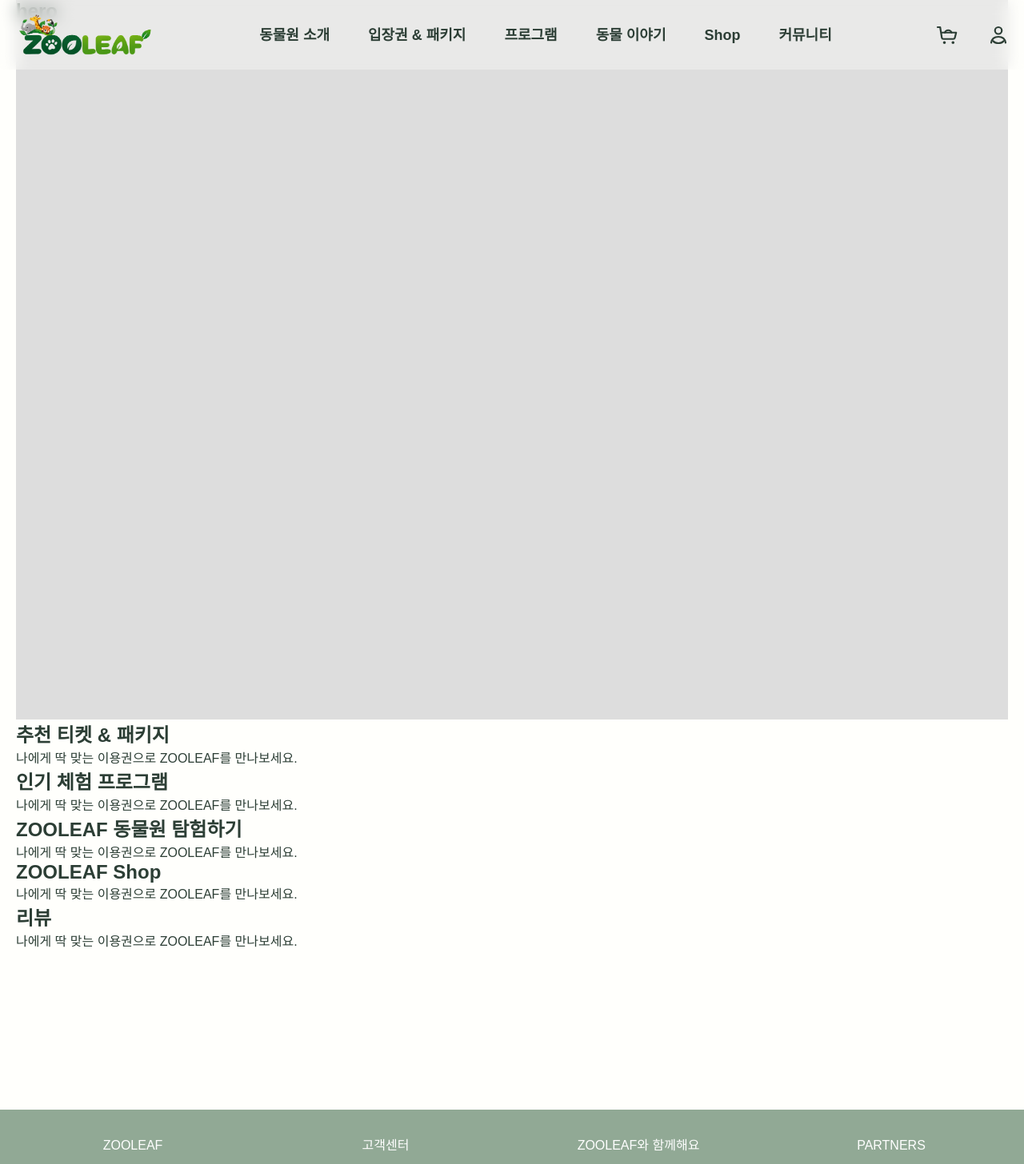
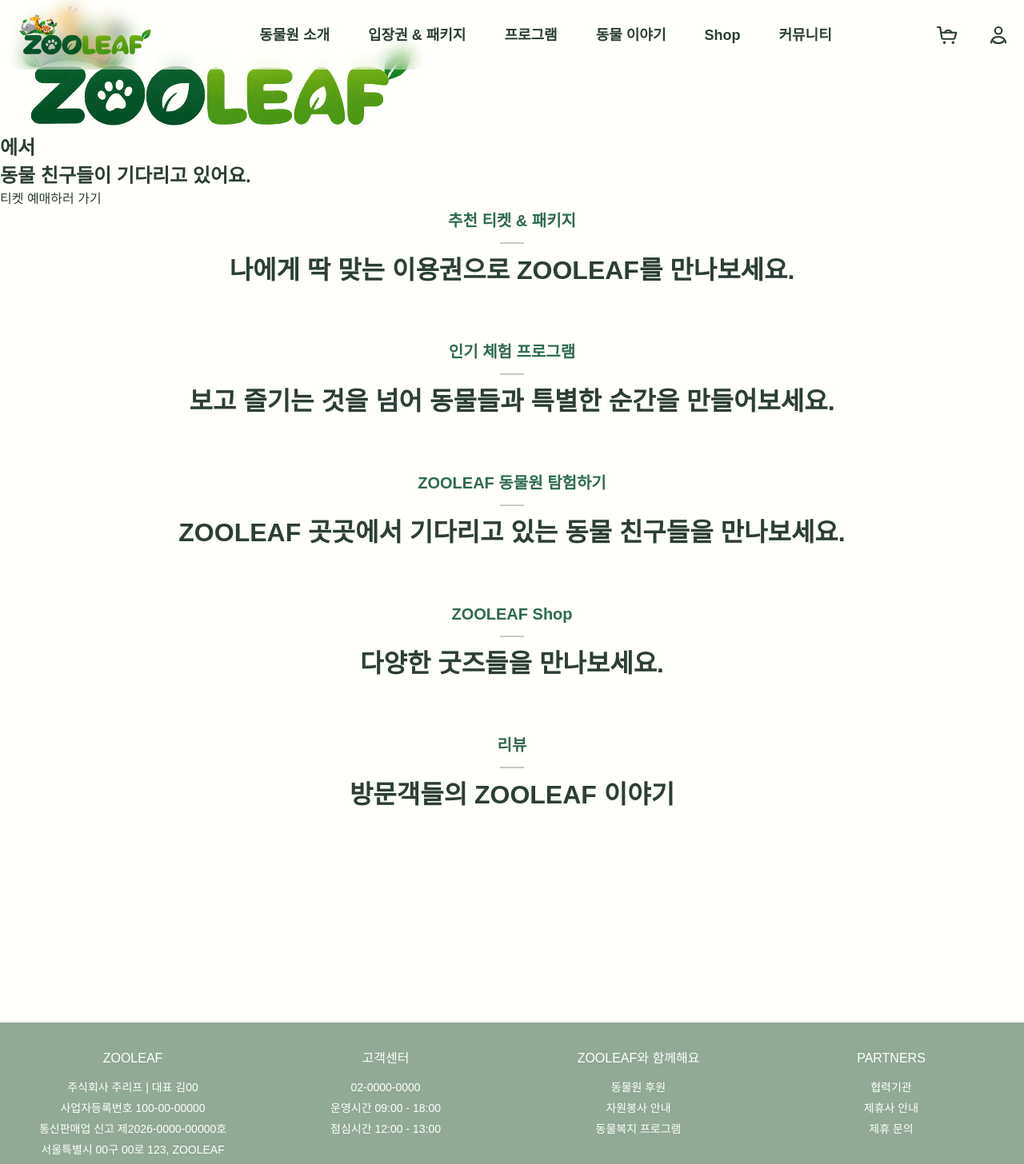
Before and after one commit to dhwmgl12-ux/zooleaf, a React (Vite) app: page / in a window 1280 px wide. Shown: the top 1456 px of the page at 80% size. Built offline with nearby package versions, Linux system fonts and the light colour scheme; no server answers; a web font is replaced by a local one.

Commit message:
feat: 메인 hero 영역 수정 및 추가

```diff
--- a/src/components/layout/Layout.jsx
+++ b/src/components/layout/Layout.jsx
@@ -20,9 +20,13 @@ export default function Layout() {
       <Header />
 
       <LayoutContainer $isMainPage={isMainPage} $isAboutPage={isAboutPage} $hasBreadcrumb={hasBreadcrumb}>
-        <ContentContainer>
+        {isMainPage ? (
           <Outlet />
-        </ContentContainer>
+        ) : (
+          <ContentContainer>
+            <Outlet />
+          </ContentContainer>
+        )}
       </LayoutContainer>
 
       <Footer />
--- /dev/null
+++ b/src/components/main/MainHero.jsx
@@ -0,0 +1,47 @@
+import { Link } from "react-router-dom";
+import { useEffect, useState } from "react";
+
+import { MainHeroContainer } from "./MainHero.styles";
+import zooleafLogo from '../../assets/images/zooleaf-logo-2.webp'
+import {theme} from '../../styles/variables'
+
+export default function MainHero() {
+  const [isMobile, setIsMobile] = useState(() =>
+    window.matchMedia("(max-width: ${theme.layout.tablet})").matches
+  );
+
+  useEffect(() => {
+    const media = window.matchMedia("(max-width: ${theme.layout.tablet})");
+    const hanleChange = (event) => setIsMobile(event.matches);
+
+    media.addEventListener("change", hanleChange);
+    return () => media.removeEventListener("change", hanleChange);
+  }, []);
+
+  const videoId = isMobile ? "Wsy--WXw7ZI" : "joy7jWQkBE4";
+
+  return (
+    <MainHeroContainer data-header-hero>
+      {/* <iframe
+        key={videoId}
+        className="hero-video"
+        src={`https://www.youtube.com/embed/${videoId}?autoplay=1&mute=1&loop=1&playlist=${videoId}&playsinline=1`}
+        title="ZOOLEAF 소개 영상"
+        allow="autoplay; encrypted-media; picture-in-picture"
+        allowFullScreen
+
+      /> */}
+      <div>
+        <h2>
+          <span><img src={zooleafLogo} alt="ZOOLEAF" /></span>에서
+          <br />
+          동물 친구들이 기다리고 있어요.
+        </h2>
+
+        <Link to="/products">
+          티켓 예매하러 가기
+        </Link>
+      </div>
+    </MainHeroContainer>
+  );
+}
--- /dev/null
+++ b/src/components/main/MainHero.styles.js
@@ -0,0 +1,19 @@
+import styled from '@emotion/styled';
+import {theme} from '../../styles/variables'
+
+export const MainHeroContainer = styled.div`
+  width: 100%;
+
+  .hero-video {
+    display: block;
+    width: 100%;
+    aspect-ratio: 16 / 9;
+    border: 0;
+  }
+
+  @media (max-width: 767px) {
+    .hero-video {
+      aspect-ratio: 9 / 16;
+    }
+  }
+`
--- a/src/pages/MainPage.jsx
+++ b/src/pages/MainPage.jsx
@@ -1,46 +1,24 @@
+import MainHero from "../components/main/MainHero";
+import {ContentContainer} from "../components/layout/ContentContainer.styles"
+import ProductsSection from "../components/main/ProductsSection";
+import ExperiencesSection from "../components/main/ExperiencesSection";
+import ZooMapSection from "../components/main/ZooMapSection";
+import GoodsSection from "../components/main/GoodsSection";
+import ReviewsSection from "../components/main/ReviewsSection";
 
 
 export default function MainPage () {
   return (
     <>
-      <section data-header-hero style={{minHeight:"900px", backgroundColor:"#dddddd"}}>
-        <h2>hero</h2>
-      </section>
+      <MainHero />
 
-      <section>
-        <div>
-          <h2>추천 티켓 & 패키지</h2>
-          <p>나에게 딱 맞는 이용권으로 ZOOLEAF를 만나보세요.</p>
-        </div>
-      </section>
-
-      <section>
-        <div>
-          <h2>인기 체험 프로그램</h2>
-          <p>나에게 딱 맞는 이용권으로 ZOOLEAF를 만나보세요.</p>
-        </div>
-      </section>
-
-      <section>
-        <div>
-          <h2>ZOOLEAF 동물원 탐험하기</h2>
-          <p>나에게 딱 맞는 이용권으로 ZOOLEAF를 만나보세요.</p>
-        </div>
-      </section>
-
-      <section>
-        <div>
-          <h2>ZOOLEAF Shop</h2>
-          <p>나에게 딱 맞는 이용권으로 ZOOLEAF를 만나보세요.</p>
-        </div>
-      </section>
-
-      <section>
-        <div>
-          <h2>리뷰</h2>
-          <p>나에게 딱 맞는 이용권으로 ZOOLEAF를 만나보세요.</p>
-        </div>
-      </section>
+      <ContentContainer>
+        <ProductsSection />
+        <ExperiencesSection />
+        <ZooMapSection />
+        <GoodsSection />
+        <ReviewsSection />
+      </ContentContainer>
     </>
   )
 }
--- /dev/null
+++ b/src/pages/MainPage.styles.js
@@ -0,0 +1,4 @@
+import styled from '@emotion/styled';
+import {theme} from '../../styles/variables'
+
+export const MainSectionContainer = styled.div``
```
